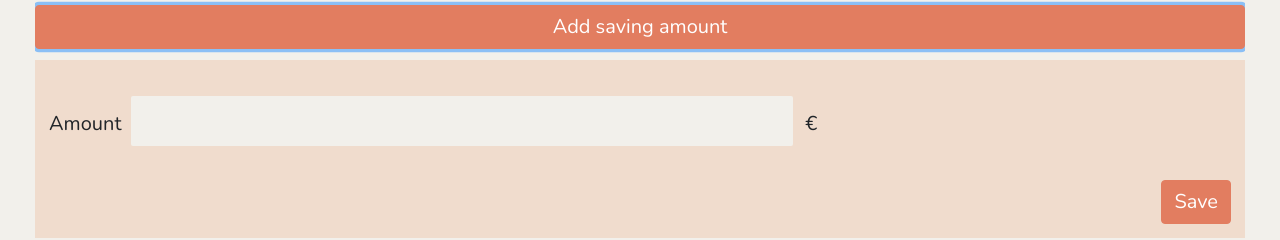
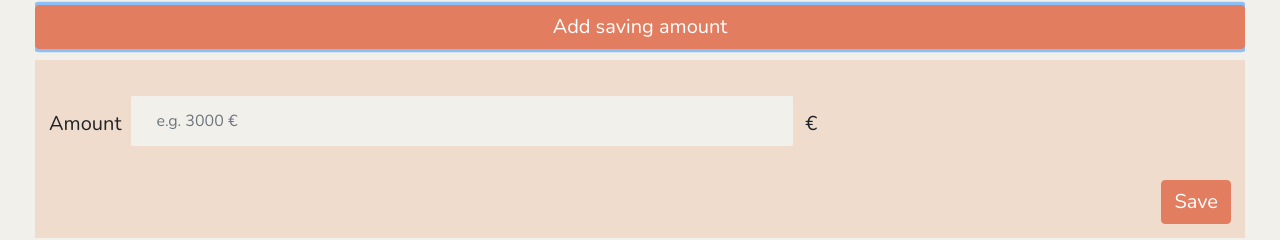
Before and after one commit to BCH-REACT20S-Project-1-Group-2/BCH-REACT20S-Project-1-Group-2.github.io, a React (Create React App) app in the folder frontend/: page /landing in a window 1280 px wide. Both pictures are taken after a click on the button "Add saving amount". Shown: the part 479-719 px from the top of the page. Built offline with nearby package versions, Linux system fonts and the light colour scheme.

Commit message:
feature/savings_target_update_and_save: negative number prevented on balancePresentation

```diff
--- a/frontend/src/components/LandingPage.js
+++ b/frontend/src/components/LandingPage.js
@@ -6,15 +6,7 @@ import BalancePresentation from "./BalancePresentation";
 import Footer from "./Footer";
 import "../styles/LandingPage.css";
 
-const {
-  updateSalaryLabel,
-  salaryInputLabel,
-  updateSavingAmoungLabel,
-  savingInputLabel,
-  expensePageLinkLabel,
-} = require("../phrases/LandingPage.json");
 
-const {saveButtonLabel} = require('../phrases/App.json');
 class LandingPage extends React.Component {
 
   state = {
@@ -43,6 +35,17 @@ class LandingPage extends React.Component {
   }
 
   render () {
+
+    const {
+      updateSalaryLabel,
+      salaryInputLabel,
+      updateSavingAmoungLabel,
+      savingInputLabel,
+      expensePageLinkLabel,
+    } = require("../phrases/LandingPage.json");
+
+    const {saveButtonLabel} = require('../phrases/App.json');
+
     return (
       <div className="LandingPage">
         <Header />
@@ -75,7 +78,15 @@ class LandingPage extends React.Component {
                   <Form className="form-wrapper">
                     <Form.Group controlId="formSavings">
                       <Form.Label>{savingInputLabel}</Form.Label>
-                      <Form.Control type="number" onChange={this.onChange.bind(this)} min="0"/>
+                      <Form.Control
+                        type="number"
+                        placeholder="e.g. 3000 €"
+                        step="1"
+                        required
+                        name="savingsAmount"
+                        min="0"
+                        onChange={this.onChange.bind(this)}
+                        />
                       <p>€</p>
                     </Form.Group>
                     <Button variant="primary" type="submit">{saveButtonLabel}</Button>
```
